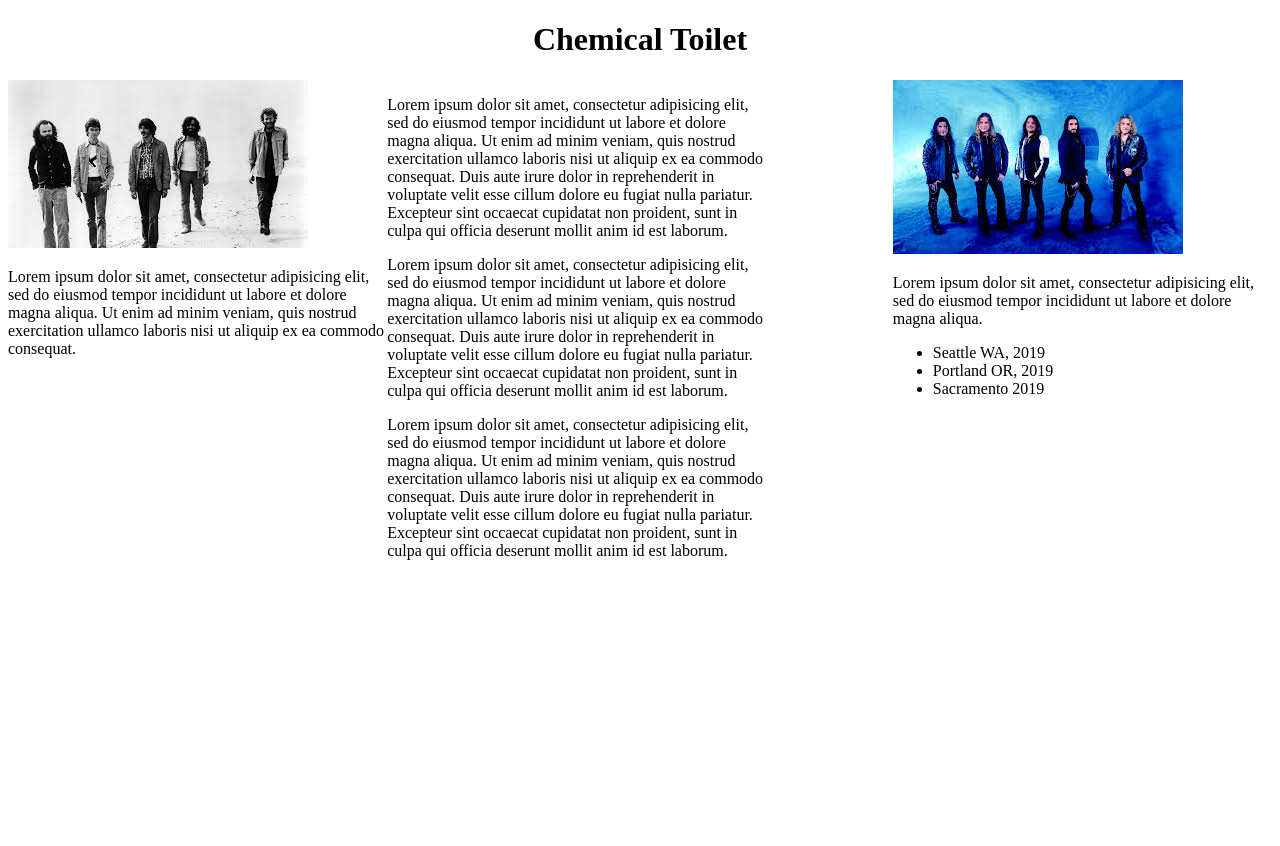
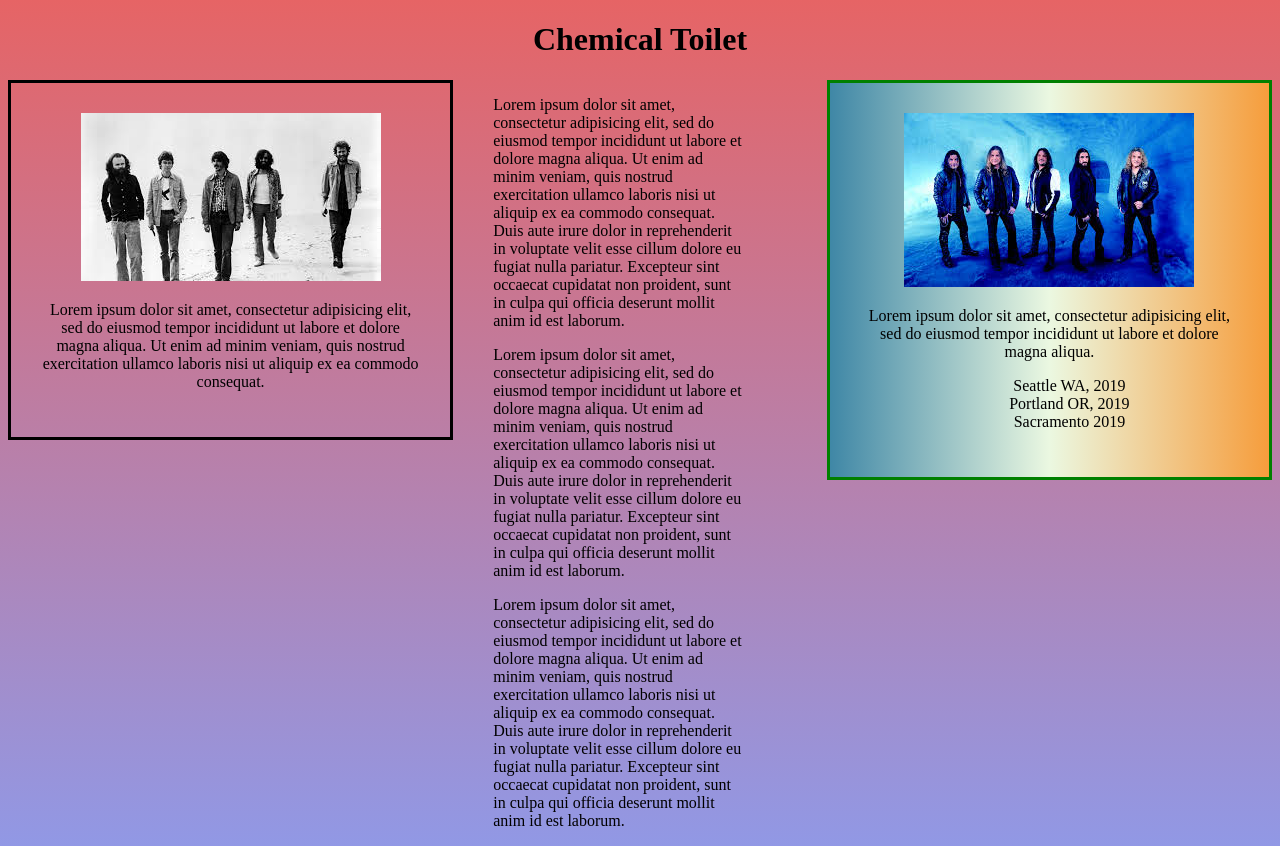
Before and after one commit to Wintermute787/bandSite, a plain HTML site: page index.html in a window 1280 px wide. Before the commit the page ends 800 px from the top, so only its background shows below. Drawn offline with Linux system fonts and the light colour scheme.

Commit message:
add awesome gradients and stylized borders

```diff
--- a/css/styles.css
+++ b/css/styles.css
@@ -1,3 +1,7 @@
+body {
+  background: linear-gradient(#e66465, #9198e5);
+}
+
 header {
   text-align: center;
 }
@@ -5,14 +9,29 @@ header {
 .leftDiv {
   float: left;
   width: 30%;
+  border: 3px solid black;
+  text-align: center;
+  padding: 30px;
+
 }
 
 .rightDiv{
   float: right;
   width: 30%;
+  border: 3px solid green;
+  text-align: center;
+  padding: 30px;
+  background: linear-gradient(0.25turn, #3f87a6, #ebf8e1, #f69d3c);
+
+
+}
+
+.rightDiv, ul li {
+  list-style: none;
 }
 
 .center {
-  width: 30%;
+  width: 20%;
   float: left;
+  margin-left: 40px;
 }
```
